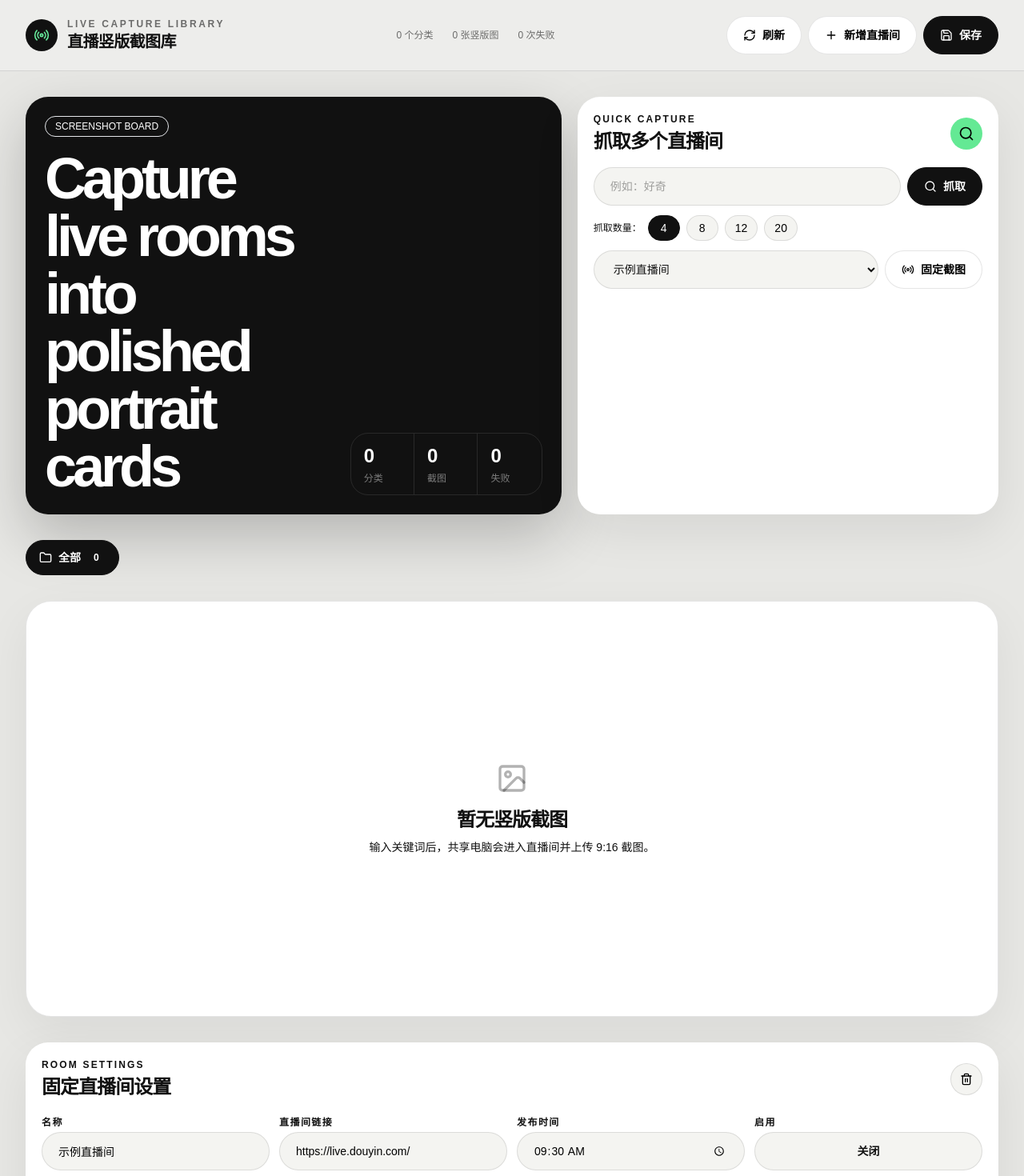
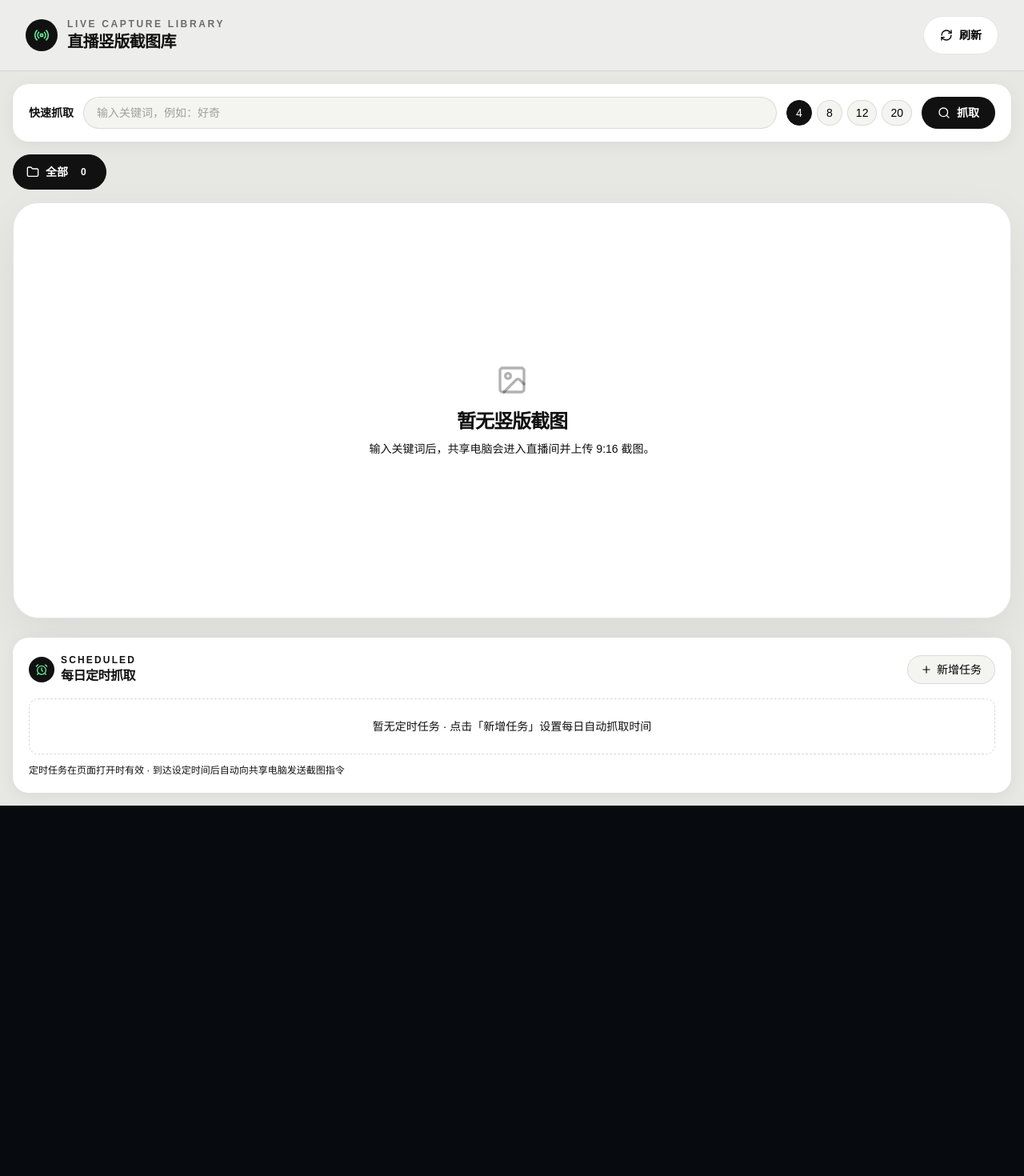
Before and after one commit to xiemingdan11-lang/xiemingdan, a Next.js app: page / in a window 1280 px wide. Shown: the top 1470 px of the page at 80% size. After the commit the page ends 1007 px from the top, so only its background shows below. Built offline with nearby package versions, Linux system fonts and the light colour scheme.

Commit message:
feat: remove hero+stats+roomsettings, add scheduled tasks, expand grid

```diff
--- a/app/page.tsx
+++ b/app/page.tsx
@@ -1,6 +1,7 @@
 "use client";
 
 import {
+  AlarmClock,
   Check,
   Clock,
   Copy,
@@ -49,6 +50,15 @@ type SkillKey = "full" | "simplified";
 const ALL_GROUP = "__all__";
 const CAPTURE_LIMIT_OPTIONS = [4, 8, 12, 20];
 const LS_API_KEY = "deepseek_api_key";
+const LS_SCHEDULED_TASKS = "live_scheduled_tasks";
+
+type ScheduledTask = {
+  id: string;
+  keyword: string;
+  time: string; // "HH:MM"
+  limit: number;
+  enabled: boolean;
+};
 const LS_API_BASE = "relay_api_base";
 const DEFAULT_API_BASE = "https://ai.comfly.org";
 
@@ -160,6 +170,7 @@ export default function HomePage() {
   const [agentingId, setAgentingId] = useState("");
   const [toast, setToast] = useState("");
   const [lastTask, setLastTask] = useState("");
+  const [scheduledTasks, setScheduledTasks] = useState<ScheduledTask[]>([]);
 
   // ── Analysis modal ──────────────────────────────────────────────────────────
   const [selectedShot, setSelectedShot] = useState<LiveShot | null>(null);
@@ -185,7 +196,29 @@ export default function HomePage() {
     if (typeof window !== "undefined") {
       setApiKey(localStorage.getItem(LS_API_KEY) || "");
       setApiBaseUrl(localStorage.getItem(LS_API_BASE) || DEFAULT_API_BASE);
+      const saved = localStorage.getItem(LS_SCHEDULED_TASKS);
+      if (saved) setScheduledTasks(JSON.parse(saved));
     }
+  }, []);
+
+  // 每分钟检查定时任务
+  useEffect(() => {
+    const tick = () => {
+      if (typeof window === "undefined") return;
+      const tasks: ScheduledTask[] = JSON.parse(localStorage.getItem(LS_SCHEDULED_TASKS) || "[]");
+      const now = new Date();
+      const hhmm = `${String(now.getHours()).padStart(2, "0")}:${String(now.getMinutes()).padStart(2, "0")}`;
+      tasks.filter((t) => t.enabled && t.keyword.trim() && t.time === hhmm).forEach((t) => {
+        fetch("/api/live/agent/commands", {
+          method: "POST",
+          headers: { "Content-Type": "application/json" },
+          body: JSON.stringify({ type: "search-capture", keyword: t.keyword.trim(), limit: t.limit })
+        });
+        showToast(`定时任务「${t.keyword}」已触发`);
+      });
+    };
+    const id = setInterval(tick, 60_000);
+    return () => clearInterval(id);
   }, []);
 
   useEffect(() => {
@@ -418,6 +451,21 @@ export default function HomePage() {
     });
   };
 
+  const saveScheduledTasks = (tasks: ScheduledTask[]) => {
+    setScheduledTasks(tasks);
+    if (typeof window !== "undefined") localStorage.setItem(LS_SCHEDULED_TASKS, JSON.stringify(tasks));
+  };
+
+  const addScheduledTask = () => {
+    const task: ScheduledTask = { id: Date.now().toString(), keyword: "", time: "09:00", limit: 4, enabled: true };
+    saveScheduledTasks([...scheduledTasks, task]);
+  };
+
+  const removeScheduledTask = (id: string) => saveScheduledTasks(scheduledTasks.filter((t) => t.id !== id));
+
+  const patchScheduledTask = (id: string, patch: Partial<ScheduledTask>) =>
+    saveScheduledTasks(scheduledTasks.map((t) => (t.id === id ? { ...t, ...patch } : t)));
+
   return (
     <main className="min-h-screen bg-[#e7e7e4] text-[#111111]">
       <header className="border-b border-black/10 bg-[#eeeeeb]/90 backdrop-blur">
@@ -431,84 +479,42 @@ export default function HomePage() {
               <h1 className="text-xl font-semibold tracking-[-0.03em]">直播竖版截图库</h1>
             </div>
           </div>
-          <div className="hidden items-center gap-6 text-xs font-medium text-black/55 md:flex">
-            <span>{groups.length} 个分类</span>
-            <span>{publishedShots.length} 张竖版图</span>
-            <span>{failedCount} 次失败</span>
-          </div>
           <div className="flex shrink-0 items-center gap-2">
             <ActionButton icon={RefreshCw} label="刷新" onClick={refresh} />
-            <ActionButton icon={Plus} label="新增直播间" onClick={addRoom} />
-            <ActionButton icon={Save} label={saving ? "保存中" : "保存"} onClick={saveRooms} dark />
           </div>
         </div>
       </header>
 
-      <div className="mx-auto max-w-[1640px] px-8 py-8">
-        <section className="grid gap-5 lg:grid-cols-[1.12fr_0.88fr]">
-          <div className="rounded-[28px] bg-[#111111] p-6 text-white shadow-[0_28px_70px_rgba(0,0,0,0.22)]">
-            <div className="flex flex-col gap-8 md:flex-row md:items-end md:justify-between">
-              <div className="max-w-[720px]">
-                <div className="mb-4 inline-flex rounded-full border border-white/18 px-3 py-1 text-xs text-white/72">SCREENSHOT BOARD</div>
-                <h2 className="max-w-[760px] text-5xl font-semibold leading-[0.94] tracking-[-0.07em] md:text-7xl">
-                  Capture live rooms into polished portrait cards
-                </h2>
-              </div>
-              <div className="grid min-w-[240px] grid-cols-3 overflow-hidden rounded-[22px] border border-white/10">
-                <Stat label="分类" value={groups.length} />
-                <Stat label="截图" value={publishedShots.length} />
-                <Stat label="失败" value={failedCount} />
-              </div>
-            </div>
-          </div>
-
-          <div className="rounded-[28px] bg-white p-5 shadow-[0_20px_60px_rgba(0,0,0,0.08)]">
-            <div className="mb-4 flex items-center justify-between">
-              <div>
-                <div className="text-xs font-semibold uppercase tracking-[0.18em] text-black/38">Quick Capture</div>
-                <h3 className="mt-1 text-2xl font-semibold tracking-[-0.04em]">抓取多个直播间</h3>
-              </div>
-              <div className="grid h-10 w-10 place-items-center rounded-full bg-[#64e994] text-black">
-                <Search className="h-5 w-5" />
-              </div>
-            </div>
-            <div className="grid gap-3">
-              <div className="grid grid-cols-[1fr_auto] gap-2">
+      <div className="mx-auto max-w-[1920px] px-4 py-4">
+        {/* Quick Capture bar */}
+        <div className="mb-4 rounded-[20px] bg-white px-5 py-4 shadow-[0_4px_20px_rgba(0,0,0,0.06)]">
+          <div className="flex flex-wrap items-center gap-3">
+            <span className="shrink-0 text-sm font-semibold">快速抓取</span>
             <input
               value={keyword}
               onChange={(event) => setKeyword(event.target.value)}
               onKeyDown={(event) => event.key === "Enter" && searchLives()}
-                  placeholder="例如：好奇"
-                  className="h-12 rounded-full border border-black/10 bg-[#f4f4f1] px-5 text-sm outline-none transition placeholder:text-black/35 focus:border-black/30"
+              placeholder="输入关键词，例如：好奇"
+              className="h-10 flex-1 rounded-full border border-black/10 bg-[#f4f4f1] px-4 text-sm outline-none transition placeholder:text-black/35 focus:border-black/30"
             />
-                <ActionButton icon={searching ? Loader2 : Search} label={searching ? "发送中" : "抓取"} onClick={searchLives} dark />
-              </div>
-              <div className="flex items-center gap-2">
-                <span className="text-xs text-black/38">抓取数量：</span>
+            <div className="flex items-center gap-1.5">
               {CAPTURE_LIMIT_OPTIONS.map((n) => (
-                  <button
-                    key={n}
-                    onClick={() => setCaptureLimit(n)}
-                    className={`h-8 min-w-[2.5rem] rounded-full border px-3 text-sm font-medium transition ${captureLimit === n ? "border-[#111111] bg-[#111111] text-white" : "border-black/10 bg-[#f4f4f1] text-black hover:border-black/20"}`}
-                  >
+                <button key={n} onClick={() => setCaptureLimit(n)}
+                  className={`h-8 min-w-[2rem] rounded-full border px-2.5 text-sm font-medium transition ${captureLimit === n ? "border-[#111111] bg-[#111111] text-white" : "border-black/10 bg-[#f4f4f1] text-black hover:border-black/20"}`}>
                   {n}
                 </button>
               ))}
             </div>
-              {activeRoom && (
-                <div className="grid grid-cols-[1fr_auto] gap-2">
-                  <select value={activeRoom.id} onChange={(event) => setActiveRoomId(event.target.value)} className="h-12 rounded-full border border-black/10 bg-[#f4f4f1] px-5 text-sm outline-none transition focus:border-black/30">
-                    {rooms.map((room) => <option key={room.id} value={room.id}>{room.name}</option>)}
-                  </select>
-                  <ActionButton icon={agentingId === activeRoom.id ? Loader2 : Radio} label={agentingId === activeRoom.id ? "通知中" : "固定截图"} onClick={() => queueAgentCapture(activeRoom.id)} />
+            <button onClick={searchLives} disabled={searching}
+              className="inline-flex h-10 items-center gap-2 rounded-full bg-[#111111] px-5 text-sm font-semibold text-white transition hover:bg-[#333] disabled:opacity-50">
+              {searching ? <Loader2 className="h-4 w-4 animate-spin" /> : <Search className="h-4 w-4" />}
+              {searching ? "发送中" : "抓取"}
+            </button>
           </div>
-              )}
-              {lastTask && <div className="rounded-2xl bg-[#64e994] px-4 py-3 text-sm font-medium text-black">{lastTask}</div>}
+          {lastTask && <div className="mt-3 rounded-xl bg-[#64e994] px-4 py-2 text-sm font-medium text-black">{lastTask}</div>}
         </div>
-          </div>
-        </section>
 
-        <div className="my-8 flex flex-wrap items-center gap-2">
+        <div className="mb-4 flex flex-wrap items-center gap-2">
           <GroupPill label="全部" count={publishedShots.length} active={activeGroup === ALL_GROUP} onClick={() => setActiveGroup(ALL_GROUP)} />
           {groups.map((group) => (
             <GroupPill key={group.key} label={group.label} count={group.shots.length} active={activeGroup === group.key} onClick={() => setActiveGroup(group.key)} />
@@ -544,33 +550,65 @@ export default function HomePage() {
           </section>
         )}
 
-        {activeRoom && (
-          <section className="mt-8 rounded-[28px] bg-white p-5 shadow-[0_20px_60px_rgba(0,0,0,0.07)]">
-            <div className="mb-5 flex items-center justify-between">
+        {/* Scheduled Tasks */}
+        <section className="mt-6 rounded-[20px] bg-white p-5 shadow-[0_4px_20px_rgba(0,0,0,0.06)]">
+          <div className="mb-4 flex items-center justify-between">
+            <div className="flex items-center gap-2">
+              <div className="grid h-8 w-8 place-items-center rounded-full bg-[#111111] text-[#64e994]">
+                <AlarmClock className="h-4 w-4" />
+              </div>
               <div>
-                <div className="text-xs font-semibold uppercase tracking-[0.18em] text-black/38">Room Settings</div>
-                <h3 className="mt-1 text-2xl font-semibold tracking-[-0.04em]">固定直播间设置</h3>
+                <div className="text-xs font-semibold uppercase tracking-[0.18em] text-black/38">Scheduled</div>
+                <h3 className="text-base font-semibold tracking-[-0.03em]">每日定时抓取</h3>
               </div>
-              <button onClick={() => removeRoom(activeRoom.id)} className="grid h-10 w-10 place-items-center rounded-full border border-black/10 bg-[#f4f4f1] text-black transition hover:bg-[#111111] hover:text-white">
-                <Trash2 className="h-4 w-4" />
+            </div>
+            <button onClick={addScheduledTask}
+              className="inline-flex h-9 items-center gap-1.5 rounded-full border border-black/10 bg-[#f4f4f1] px-4 text-sm font-medium text-black transition hover:bg-[#111111] hover:text-white">
+              <Plus className="h-3.5 w-3.5" />新增任务
             </button>
           </div>
-            <div className="grid gap-3 md:grid-cols-2 xl:grid-cols-4">
-              <Field label="名称" value={activeRoom.name} onChange={(value) => patchRoom(activeRoom.id, { name: value })} />
-              <Field label="直播间链接" value={activeRoom.url} onChange={(value) => patchRoom(activeRoom.id, { url: value })} />
-              <Field label="发布时间" type="time" value={activeRoom.publishTime} onChange={(value) => patchRoom(activeRoom.id, { publishTime: value })} />
-              <label className="block">
-                <span className="mb-1 block text-xs font-semibold uppercase tracking-[0.12em] text-black/42">启用</span>
-                <button onClick={() => patchRoom(activeRoom.id, { enabled: !activeRoom.enabled })} className={`h-12 w-full rounded-full border text-sm font-semibold transition ${activeRoom.enabled ? "border-[#64e994] bg-[#64e994] text-black" : "border-black/10 bg-[#f4f4f1] text-black/58"}`}>
-                  {activeRoom.enabled ? "开启" : "关闭"}
+          {scheduledTasks.length === 0 ? (
+            <div className="rounded-xl border border-dashed border-black/15 py-6 text-center text-sm text-black/38">
+              暂无定时任务 · 点击「新增任务」设置每日自动抓取时间
+            </div>
+          ) : (
+            <div className="grid gap-2">
+              {scheduledTasks.map((task) => (
+                <div key={task.id} className="flex flex-wrap items-center gap-3 rounded-xl border border-black/8 bg-[#f9f9f7] px-4 py-3">
+                  <input
+                    value={task.keyword}
+                    onChange={(e) => patchScheduledTask(task.id, { keyword: e.target.value })}
+                    placeholder="关键词，例如：好奇"
+                    className="h-9 flex-1 rounded-full border border-black/10 bg-white px-3 text-sm outline-none focus:border-black/30"
+                  />
+                  <input
+                    type="time"
+                    value={task.time}
+                    onChange={(e) => patchScheduledTask(task.id, { time: e.target.value })}
+                    className="h-9 rounded-full border border-black/10 bg-white px-3 text-sm outline-none focus:border-black/30"
+                  />
+                  <div className="flex items-center gap-1">
+                    {CAPTURE_LIMIT_OPTIONS.map((n) => (
+                      <button key={n} onClick={() => patchScheduledTask(task.id, { limit: n })}
+                        className={`h-7 min-w-[1.8rem] rounded-full border px-2 text-xs font-medium transition ${task.limit === n ? "border-[#111111] bg-[#111111] text-white" : "border-black/10 bg-white text-black hover:border-black/20"}`}>
+                        {n}
                       </button>
-              </label>
+                    ))}
                   </div>
-            <div className="mt-4 flex flex-wrap gap-2">
-              {activeRoom.url && <a href={activeRoom.url} target="_blank" rel="noreferrer" className="inline-flex h-11 items-center gap-2 rounded-full border border-black/10 bg-[#f4f4f1] px-4 text-sm font-medium text-black transition hover:bg-[#111111] hover:text-white"><ExternalLink className="h-4 w-4" />打开直播间</a>}
+                  <button onClick={() => patchScheduledTask(task.id, { enabled: !task.enabled })}
+                    className={`h-9 rounded-full border px-4 text-sm font-semibold transition ${task.enabled ? "border-[#64e994] bg-[#64e994] text-black" : "border-black/10 bg-white text-black/42"}`}>
+                    {task.enabled ? "开启" : "关闭"}
+                  </button>
+                  <button onClick={() => removeScheduledTask(task.id)}
+                    className="grid h-9 w-9 place-items-center rounded-full border border-black/10 bg-white text-black/42 transition hover:border-red-200 hover:bg-red-50 hover:text-red-500">
+                    <Trash2 className="h-3.5 w-3.5" />
+                  </button>
                 </div>
+              ))}
+            </div>
+          )}
+          <p className="mt-3 text-xs text-black/32">定时任务在页面打开时有效 · 到达设定时间后自动向共享电脑发送截图指令</p>
         </section>
-        )}
       </div>
 
       {toast && <div className="fixed bottom-5 left-1/2 z-50 -translate-x-1/2 rounded-full bg-[#111111] px-5 py-3 text-sm font-medium text-white shadow-2xl">{toast}</div>}
```
Lines whose indentation alone changed are shown as unchanged.
